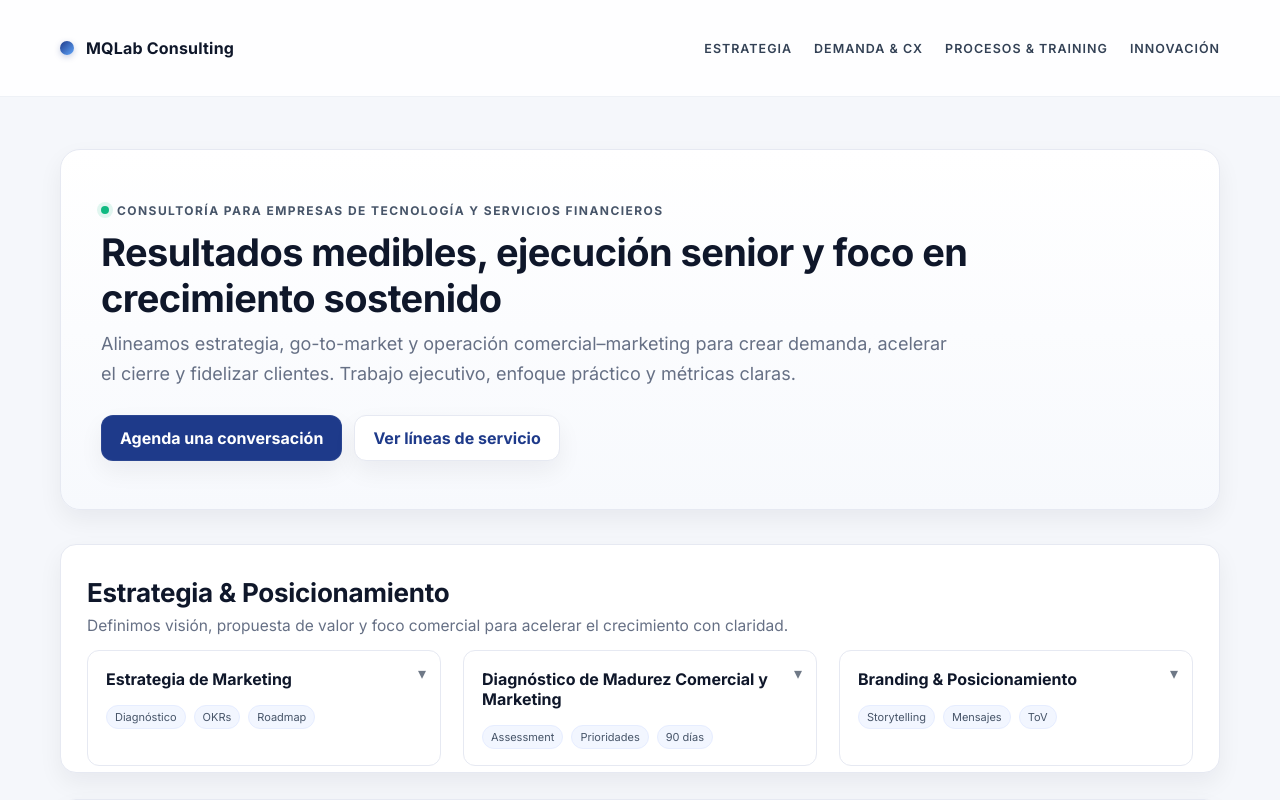
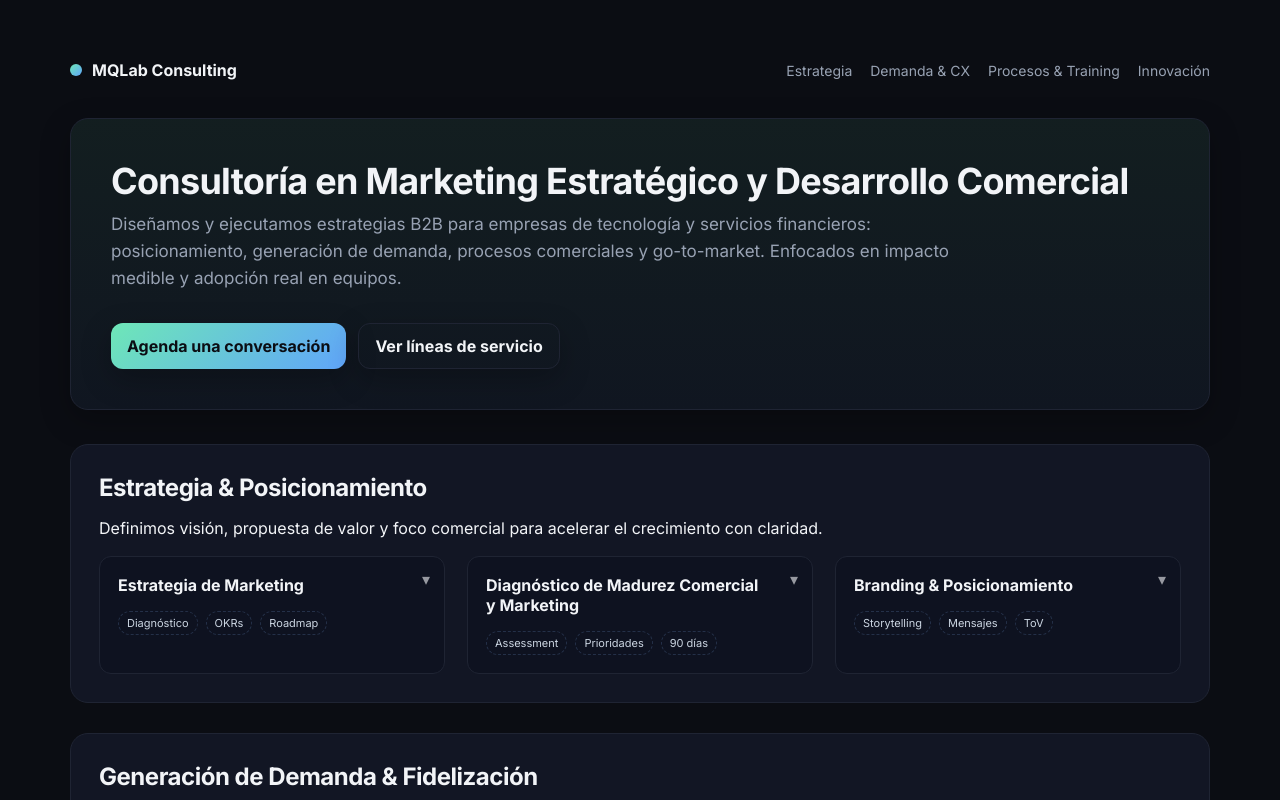
Before and after one commit to efemolin4/www.mqlab.io, a plain HTML site: page index.html in a window 1280 px wide. Shown: the top 800 px of the page. Drawn offline with Linux system fonts and the light colour scheme.

Commit message:
Update index.html

```diff
--- a/index.html
+++ b/index.html
@@ -6,246 +6,175 @@
   <title>MQLab | Servicios de Consultoría</title>
   <meta name="description" content="Consultoría en marketing estratégico y desarrollo comercial para empresas de tecnología y servicios financieros.">
   <link rel="preconnect" href="https://fonts.gstatic.com" crossorigin>
-  <link href="https://fonts.googleapis.com/css2?family=Inter:wght@400;500;600;700&display=swap" rel="stylesheet">
+  <link href="https://fonts.googleapis.com/css2?family=Inter:wght@400;600;700&display=swap" rel="stylesheet">
 
   <style>
     :root{
-      /* Paleta Big4: sobria, corporativa */
-      --bg: #f5f7fb;          /* fondo general muy claro */
-      --surface: #ffffff;     /* superficies blancas */
-      --ink: #0f172a;         /* texto principal (azul muy oscuro) */
-      --muted: #667085;       /* texto secundario */
-      --primary: #1e3a8a;     /* azul corporativo */
-      --primary-600:#21439e;
-      --accent: #10b981;      /* acento menta */
-      --border: #e6e9f2;      /* bordes suaves */
-      --divider:#eef1f6;      /* separadores sutiles */
-      --shadow: 0 10px 24px rgba(2, 14, 38, .06);
-      --radius: 16px;
-      --radius-sm: 12px;
-      --pad: 24px;
-      --gap: 22px;
-      --wrap: 1200px;
+      --bg:#0b0d13;
+      --card:#121624;
+      --muted:#98a2b3;
+      --text:#f2f4f7;
+      --brand:#6ee7b7;
+      --accent:#60a5fa;
+      --border:#1f2433;
+      --shadow:0 10px 30px rgba(0,0,0,.25);
+      --radius:18px;
+      --radius-sm:12px;
+      --pad:24px;
+      --gap:22px;
     }
 
     *{box-sizing:border-box}
     html,body{
-      margin:0; padding:0;
-      background: var(--bg);
-      color: var(--ink);
-      font-family: Inter, system-ui, -apple-system, Segoe UI, Roboto, Arial, sans-serif;
-      -webkit-font-smoothing: antialiased; -moz-osx-font-smoothing: grayscale;
+      margin:0;
+      padding:0;
+      background:var(--bg);
+      color:var(--text);
+      font-family:Inter,system-ui,-apple-system,Segoe UI,Roboto,Arial,sans-serif;
     }
-    a{color:var(--primary); text-decoration:none}
+    a{color:var(--brand);text-decoration:none}
     a:hover{text-decoration:underline}
-    .wrap{max-width:var(--wrap); margin:0 auto; padding:24px 20px}
+    .wrap{max-width:1180px;margin:0 auto;padding:40px 20px}
 
-    /* NAVBAR (Big4: limpio, sticky, fino) */
-    .topbar{
-      position: sticky; top: 0; z-index: 50;
-      backdrop-filter: saturate(180%) blur(6px);
-      background: rgba(255,255,255,.85);
-      border-bottom: 1px solid var(--divider);
+    /* HEADER */
+    header{
+      display:flex;
+      align-items:center;
+      justify-content:space-between;
+      gap:12px;
+      padding:20px 0;
     }
-    header{
-      display:flex; align-items:center; justify-content:space-between;
-      gap:12px; padding:14px 0;
+    .logo{display:flex;align-items:center;gap:10px;font-weight:700}
+    .logo-badge{
+      width:12px;height:12px;border-radius:50%;
+      background:linear-gradient(135deg,var(--brand),var(--accent));
     }
-    .brand{
-      display:flex; align-items:center; gap:12px; font-weight:700; letter-spacing:.2px;
-      color: var(--ink);
-    }
-    .badge{
-      width:14px; height:14px; border-radius:50%;
-      background: linear-gradient(135deg, var(--primary), #60a5fa);
-      box-shadow: 0 2px 6px rgba(30,58,138,.25);
-    }
-    nav{display:flex; gap:22px; align-items:center}
-    nav a{
-      color:#334155; font-weight:600; font-size:12.5px; letter-spacing:.08em; text-transform:uppercase;
-    }
+    nav{display:flex;gap:18px}
+    nav a{color:var(--muted);font-size:14px}
     .menu-toggle{
-      display:none; background:none; border:1px solid var(--border); border-radius:10px;
-      color:var(--ink); font-size:22px; padding:6px 10px; cursor:pointer;
+      display:none;background:none;border:none;color:var(--text);
+      font-size:28px;cursor:pointer;
     }
 
-    /* HERO institucional “report-like” */
+    /* HERO */
     .hero{
-      margin:28px 0 34px;
-      background: linear-gradient(180deg, #ffffff, #f7f9fd);
+      margin:18px 0 34px;
+      background:linear-gradient(180deg,rgba(110,231,183,.08),rgba(96,165,250,.06));
       border:1px solid var(--border);
-      border-radius: calc(var(--radius) + 4px);
-      box-shadow: var(--shadow);
-      padding:48px 40px;
-    }
-    .eyebrow{
-      display:inline-flex; align-items:center; gap:8px;
-      color:#475569; font-size:12px; font-weight:700; letter-spacing:.12em;
-      text-transform: uppercase;
-    }
-    .eyebrow::before{
-      content:""; width:8px; height:8px; border-radius:50%; background:var(--accent);
-      box-shadow:0 0 0 4px rgba(16,185,129,.12);
+      box-shadow:var(--shadow);
+      border-radius:var(--radius);
+      padding:40px;
     }
     .hero h1{
-      margin:12px 0 8px;
-      font-size: clamp(28px, 4.2vw, 38px);
-      letter-spacing:-.015em; line-height:1.2; color: var(--ink);
+      margin:0 0 8px;
+      font-size:clamp(28px,5vw,36px);
+      letter-spacing:-.02em;
     }
-    .lead{
-      margin:0; color:var(--muted);
-      max-width: 860px; line-height:1.65; font-size: clamp(15px, 2.6vw, 18px);
+    .hero p{
+      margin:0;color:var(--muted);max-width:860px;line-height:1.6;
+      font-size:clamp(15px,2.8vw,17px);
     }
-    .cta{
-      display:flex; flex-wrap:wrap; gap:12px; margin-top:26px;
+    .cta{display:flex;flex-wrap:wrap;gap:12px;margin-top:30px}
+    .btn{
+      display:inline-flex;align-items:center;gap:8px;
+      background:linear-gradient(135deg,var(--brand),var(--accent));
+      color:#0b0d13;font-weight:700;border:none;border-radius:12px;
+      padding:12px 16px;box-shadow:var(--shadow);cursor:pointer;
     }
-    .btn{
-      display:inline-flex; align-items:center; gap:10px;
-      border-radius: 12px; padding:12px 18px; font-weight:700; cursor:pointer;
-      transition: transform .06s ease, box-shadow .2s ease, background .2s ease, color .2s ease;
-      box-shadow: var(--shadow);
+    .btn.secondary{background:transparent;color:var(--text);border:1px solid var(--border)}
+
+    /* SECCIONES */
+    .linea{
+      grid-column:span 12;background:var(--card);
+      border:1px solid var(--border);border-radius:var(--radius);
+      padding:28px;margin-bottom:30px;
     }
-    .btn:active{ transform: translateY(1px); }
-    .btn.primary{
-      background: var(--primary); color:#fff; border:1px solid rgba(255,255,255,.06);
+    .linea h2{margin:0 0 8px;font-size:clamp(22px,3vw,24px);letter-spacing:-.02em}
+    .subs{display:grid;grid-template-columns:repeat(12,1fr);gap:var(--gap);margin-top:18px}
+    .item{
+      grid-column:span 12;background:#0e1220;border:1px solid var(--border);
+      border-radius:var(--radius-sm);padding:18px;position:relative;
+      padding-right:42px;cursor:pointer;
     }
-    .btn.primary:hover{ background: var(--primary-600); text-decoration:none }
-    .btn.secondary{
-      background:#fff; color: var(--primary); border:1px solid var(--border);
+    .item h3{margin:0 0 6px;font-size:16px}
+    .item p{margin:0;color:var(--muted);line-height:1.55}
+
+    .meta{display:flex;gap:8px;margin-top:10px;flex-wrap:wrap}
+    .pill{font-size:11px;color:#cbd5e1;border:1px dashed #243048;border-radius:999px;padding:4px 8px}
+
+    footer{margin:40px 0 10px;color:var(--muted);font-size:13px;text-align:center}
+
+    /* --- Toggle de bajadas en subservicios --- */
+    .item .desc{
+      max-height:0;overflow:hidden;opacity:0;
+      transition:max-height .35s ease, opacity .25s ease;
+      will-change:max-height;
     }
-    .btn.secondary:hover{ background:#f8fafc; text-decoration:none }
+    .item.open .desc{opacity:1}
+    .item::after{
+      content:"▾";position:absolute;right:14px;top:14px;font-size:16px;
+      line-height:1;opacity:.6;transition:transform .25s ease;
+    }
+    .item.open::after{transform:rotate(180deg)}
+    .item:focus{outline:2px dashed #2c364d;outline-offset:3px}
 
-    /* SECCIONES / TARJETAS */
-    .section{
-      background: var(--surface);
-      border:1px solid var(--border);
-      border-radius: var(--radius);
-      padding: 26px 26px 6px;
-      box-shadow: var(--shadow);
-      margin-bottom: 26px;
-    }
-    .section h2{
-      margin: 6px 0 6px;
-      font-size: clamp(22px, 2.6vw, 26px);
-      letter-spacing: -.01em;
-      color: var(--ink);
-    }
-    .section .subtitle{
-      margin: 0 0 8px; color: var(--muted);
-      font-size: 15.5px; line-height: 1.6;
-    }
-    .subs{display:grid; grid-template-columns: repeat(12, 1fr); gap: var(--gap); margin-top: 12px;}
-
-    .item{
-      grid-column: span 12;
-      background: #fff;
-      border:1px solid var(--border);
-      border-radius: var(--radius-sm);
-      padding: 18px 42px 16px 18px;
-      position: relative; cursor: pointer;
-      transition: box-shadow .2s ease, border-color .2s ease, transform .04s ease;
-    }
-    .item:hover{
-      box-shadow: 0 14px 30px rgba(2, 14, 38, .07);
-      border-color: #dde3ef;
-    }
-    .item:active{ transform: translateY(1px) }
-    .item h3{ margin:0 0 6px; font-size: 16px; color: var(--ink) }
-    .item p{ margin:0; color: var(--muted); line-height: 1.6 }
-
-    .meta{display:flex; gap:8px; margin-top:10px; flex-wrap: wrap}
-    .pill{
-      font-size: 11px; color:#475569; background:#f2f6ff;
-      border:1px solid #e6edff; border-radius: 999px; padding: 4px 8px;
-    }
-
-    /* Despliegue de bajada (accesible) */
-    .item .desc{
-      max-height: 0; overflow: hidden; opacity: 0;
-      transition: max-height .35s ease, opacity .25s ease;
-      will-change: max-height;
-    }
-    .item.open .desc{ opacity: 1 }
-    .item::after{
-      content: "▾";
-      position: absolute; right: 14px; top: 14px; font-size: 16px; line-height: 1;
-      color: #334155; opacity: .7; transition: transform .25s ease;
-    }
-    .item.open::after{ transform: rotate(180deg) }
-    .item:focus{ outline: 2px dashed #c7d2fe; outline-offset: 3px }
-
-    /* FOOTER */
-    footer{
-      color:#55607a; font-size: 13px; text-align:center; padding: 28px 0 24px;
-    }
-    footer .sep{ color:#c9cfdb; margin: 0 8px }
-
-    /* GRID Breakpoints */
-    @media (min-width: 720px){ .item{ grid-column: span 6 } }
-    @media (min-width: 1024px){ .item{ grid-column: span 4 } }
-
-    /* MOBILE NAV */
-    @media (max-width: 720px){
-      .menu-toggle{ display:block }
-      nav{
-        display:none; flex-direction:column; gap:14px; background:#fff;
-        border:1px solid var(--border); border-radius:12px; padding:14px;
-        position:absolute; right:20px; top:60px; width:min(86vw, 340px);
-        box-shadow: var(--shadow);
-      }
-      nav.open{ display:flex }
-      .cta .btn{ width:100%; justify-content:center }
-      .wrap{ padding: 20px 16px }
-      .hero{ padding: 34px 22px }
+    /* TABLET */
+    @media (min-width:720px){ .item{grid-column:span 6} }
+    /* DESKTOP */
+    @media (min-width:1024px){ .item{grid-column:span 4} }
+    /* MOBILE */
+    @media (max-width:480px){
+      header{flex-direction:row;}
+      nav{display:none;flex-direction:column;gap:14px;background:var(--card);padding:20px;border-radius:var(--radius-sm);}
+      nav.open{display:flex;}
+      .menu-toggle{display:block;}
+      .cta .btn{width:100%;justify-content:center;}
+      .wrap{padding:20px 14px;}
+      .hero{padding:28px;}
     }
   </style>
 </head>
 <body>
-  <div class="topbar">
   <div class="wrap">
     <header>
-        <div class="brand">
-          <span class="badge" aria-hidden="true"></span>
+      <div class="logo">
+        <span class="logo-badge" aria-hidden="true"></span>
         <span>MQLab Consulting</span>
       </div>
       <button class="menu-toggle" aria-label="Abrir menú">☰</button>
-        <nav aria-label="Navegación principal">
+      <nav>
         <a href="#estrategia">Estrategia</a>
         <a href="#demanda">Demanda & CX</a>
         <a href="#procesos">Procesos & Training</a>
         <a href="#innovacion">Innovación</a>
       </nav>
     </header>
-    </div>
-  </div>
 
-  <main class="wrap">
     <section class="hero">
-      <span class="eyebrow">Consultoría para empresas de tecnología y servicios financieros</span>
-      <h1>Resultados medibles, ejecución senior y foco en crecimiento sostenido</h1>
-      <p class="lead">Alineamos estrategia, go-to-market y operación comercial–marketing para crear demanda, acelerar el cierre y fidelizar clientes. Trabajo ejecutivo, enfoque práctico y métricas claras.</p>
+      <h1>Consultoría en Marketing Estratégico y Desarrollo Comercial</h1>
+      <p>Diseñamos y ejecutamos estrategias B2B para empresas de tecnología y servicios financieros: posicionamiento, generación de demanda, procesos comerciales y go-to-market. Enfocados en impacto medible y adopción real en equipos.</p>
       <div class="cta">
-        <a class="btn primary" href="mailto:felipe.molina.catalan@gmail.com?subject=Consulta%20Servicios%20MQLab">Agenda una conversación</a>
+        <a class="btn" href="mailto:felipe.molina.catalan@gmail.com?subject=Consulta%20Servicios%20MQLab">Agenda una conversación</a>
         <a class="btn secondary" href="#estrategia">Ver líneas de servicio</a>
       </div>
     </section>
 
-    <!-- Sección 1 -->
-    <section id="estrategia" class="section">
+    <!-- LÍNEA 1 -->
+    <section id="estrategia" class="linea">
       <h2>Estrategia & Posicionamiento</h2>
-      <p class="subtitle">Definimos visión, propuesta de valor y foco comercial para acelerar el crecimiento con claridad.</p>
+      <p class="muted">Definimos visión, propuesta de valor y foco comercial para acelerar el crecimiento con claridad.</p>
       <div class="subs">
-        <article class="item" tabindex="0" role="button" aria-expanded="false">
+        <article class="item">
           <h3>Estrategia de Marketing</h3>
           <p class="desc">Roadmap integral B2B: segmentación, propuesta de valor, embudos, OKRs y plan de canales.</p>
           <div class="meta"><span class="pill">Diagnóstico</span><span class="pill">OKRs</span><span class="pill">Roadmap</span></div>
         </article>
-        <article class="item" tabindex="0" role="button" aria-expanded="false">
+        <article class="item">
           <h3>Diagnóstico de Madurez Comercial y Marketing</h3>
           <p class="desc">Auditoría de marketing, prospección y posicionamiento para priorizar iniciativas de alto impacto.</p>
           <div class="meta"><span class="pill">Assessment</span><span class="pill">Prioridades</span><span class="pill">90 días</span></div>
         </article>
-        <article class="item" tabindex="0" role="button" aria-expanded="false">
+        <article class="item">
           <h3>Branding & Posicionamiento</h3>
           <p class="desc">Narrativa, mensajes clave y diferenciadores para servicios TI, QA, medios de pago y productos digitales.</p>
           <div class="meta"><span class="pill">Storytelling</span><span class="pill">Mensajes</span><span class="pill">ToV</span></div>
@@ -253,32 +182,32 @@
       </div>
     </section>
 
-    <!-- Sección 2 -->
-    <section id="demanda" class="section">
+    <!-- LÍNEA 2 -->
+    <section id="demanda" class="linea">
       <h2>Generación de Demanda & Fidelización</h2>
-      <p class="subtitle">Implementamos prospección, contenido y performance digital para generar pipeline y retención.</p>
+      <p class="muted">Implementamos prospección, contenido y performance digital para generar pipeline y retención.</p>
       <div class="subs">
-        <article class="item" tabindex="0" role="button" aria-expanded="false">
+        <article class="item">
           <h3>Estrategia de Prospección (Outbound, ABM, SDR)</h3>
           <p class="desc">ICP, listas, mensajes, cadencias y automatización en CRM para apertura de oportunidades reales.</p>
           <div class="meta"><span class="pill">ABM</span><span class="pill">SDR</span><span class="pill">HubSpot</span></div>
         </article>
-        <article class="item" tabindex="0" role="button" aria-expanded="false">
+        <article class="item">
           <h3>Material de Apoyo a la Venta</h3>
           <p class="desc">Casos de éxito, fichas, one-pagers y presentaciones alineadas al proceso del comprador.</p>
           <div class="meta"><span class="pill">Sales Enablement</span><span class="pill">One-Pager</span></div>
         </article>
-        <article class="item" tabindex="0" role="button" aria-expanded="false">
+        <article class="item">
           <h3>Contenido Corporativo</h3>
           <p class="desc">Web, blog, newsletters y brochures técnicos/comerciales para posicionamiento y conversión.</p>
           <div class="meta"><span class="pill">SEO</span><span class="pill">Thought Leadership</span></div>
         </article>
-        <article class="item" tabindex="0" role="button" aria-expanded="false">
+        <article class="item">
           <h3>Fidelización & Satisfacción (CX)</h3>
           <p class="desc">Encuestas NPS/CSAT, customer success y experiencias de postventa que fortalecen relaciones.</p>
           <div class="meta"><span class="pill">NPS</span><span class="pill">CSAT</span></div>
         </article>
-        <article class="item" tabindex="0" role="button" aria-expanded="false">
+        <article class="item">
           <h3>Performance de Canales Digitales</h3>
           <p class="desc">Optimización de campañas, dashboards y automatización de marketing basada en datos.</p>
           <div class="meta"><span class="pill">Ads</span><span class="pill">Automation</span><span class="pill">KPIs</span></div>
@@ -286,27 +215,27 @@
       </div>
     </section>
 
-    <!-- Sección 3 -->
-    <section id="procesos" class="section">
+    <!-- LÍNEA 3 -->
+    <section id="procesos" class="linea">
       <h2>Procesos & Capacitación</h2>
-      <p class="subtitle">Ordenamos la operación comercial–marketing y elevamos capacidades del equipo.</p>
+      <p class="muted">Ordenamos la operación comercial–marketing y elevamos capacidades del equipo.</p>
       <div class="subs">
-        <article class="item" tabindex="0" role="button" aria-expanded="false">
+        <article class="item">
           <h3>Arquitectura de Procesos (CRM / Journey)</h3>
           <p class="desc">Flujos desde lead a fidelización: etapas, SLAs, handoffs y reporting.</p>
           <div class="meta"><span class="pill">Playbooks</span><span class="pill">SLA</span></div>
         </article>
-        <article class="item" tabindex="0" role="button" aria-expanded="false">
+        <article class="item">
           <h3>Dirección Comercial & Forecast</h3>
           <p class="desc">Acompañamiento ejecutivo en pipeline, forecast, gobierno de datos y cadencias.</p>
           <div class="meta"><span class="pill">Pipeline</span><span class="pill">Forecast</span></div>
         </article>
-        <article class="item" tabindex="0" role="button" aria-expanded="false">
+        <article class="item">
           <h3>Reuniones Efectivas</h3>
           <p class="desc">Discovery, control de agenda, cierre de acuerdos y seguimiento.</p>
           <div class="meta"><span class="pill">Discovery</span><span class="pill">MEDDIC</span></div>
         </article>
-        <article class="item" tabindex="0" role="button" aria-expanded="false">
+        <article class="item">
           <h3>Entrenamientos & Talleres</h3>
           <p class="desc">Prospección, storytelling, CX y marketing data-driven con aplicación real.</p>
           <div class="meta"><span class="pill">Workshops</span><span class="pill">On-the-job</span></div>
@@ -314,42 +243,41 @@
       </div>
     </section>
 
-    <!-- Sección 4 -->
-    <section id="innovacion" class="section">
+    <!-- LÍNEA 4 -->
+    <section id="innovacion" class="linea">
       <h2>Innovación & Ecosistema</h2>
-      <p class="subtitle">Impulsamos nuevos negocios y relacionamiento de alto valor en el ecosistema.</p>
+      <p class="muted">Impulsamos nuevos negocios y relacionamiento de alto valor en el ecosistema.</p>
       <div class="subs">
-        <article class="item" tabindex="0" role="button" aria-expanded="false">
+        <article class="item">
           <h3>Creación de Productos Digitales</h3>
           <p class="desc">Ideación y validación de MVPs, onboarding y métricas de adopción.</p>
           <div class="meta"><span class="pill">MVP</span><span class="pill">Onboarding</span><span class="pill">Adopción</span></div>
         </article>
-        <article class="item" tabindex="0" role="button" aria-expanded="false">
+        <article class="item">
           <h3>Go-To-Market (GTM) Tech</h3>
           <p class="desc">Estrategia de lanzamiento, pricing, mensajes clave y milestones.</p>
           <div class="meta"><span class="pill">GTM</span><span class="pill">Pricing</span><span class="pill">Milestones</span></div>
         </article>
-        <article class="item" tabindex="0" role="button" aria-expanded="false">
+        <article class="item">
           <h3>Alianzas & Vinculación</h3>
           <p class="desc">Partners, universidades, medios y ecosistemas de innovación.</p>
           <div class="meta"><span class="pill">PR</span><span class="pill">Partners</span><span class="pill">Ecosistema</span></div>
         </article>
-        <article class="item" tabindex="0" role="button" aria-expanded="false">
+        <article class="item">
           <h3>Automatización & MarTech</h3>
           <p class="desc">Implementación de HubSpot, CRM, automatización de campañas y gobierno de datos.</p>
           <div class="meta"><span class="pill">HubSpot</span><span class="pill">Automation</span><span class="pill">Escalabilidad</span></div>
         </article>
       </div>
     </section>
-  </main>
 
+    <!-- FOOTER -->
     <footer>
-    © <span id="y"></span> MQLab Consulting <span class="sep">·</span> Santiago, Chile
-    <span class="sep">·</span>
-    <a href="mailto:felipe.molina.catalan@gmail.com">Contacto</a>
-    <span class="sep">·</span>
+      © <span id="y"></span> MQLab Consulting — Santiago, Chile ·
+      <a href="mailto:felipe.molina.catalan@gmail.com">Contacto</a> ·
       <a href="https://www.linkedin.com/in/felipemolinacatalan" target="_blank" rel="noopener">LinkedIn</a>
     </footer>
+  </div>
 
   <script>
     // Año dinámico
@@ -358,38 +286,53 @@
     // Menú responsive
     const menuBtn = document.querySelector('.menu-toggle');
     const navMenu = document.querySelector('nav');
-    if (menuBtn && navMenu) menuBtn.addEventListener('click', () => navMenu.classList.toggle('open'));
+    if (menuBtn && navMenu) {
+      menuBtn.addEventListener('click', () => navMenu.classList.toggle('open'));
+    }
 
-    // Toggle de bajadas (accesible)
-    const cards = document.querySelectorAll('.item');
-    cards.forEach(card => {
+    // Toggle de bajadas en cada subservicio
+    const items = document.querySelectorAll('.item');
+    items.forEach(card => {
+      // Asegurar accesibilidad
+      card.setAttribute('tabindex','0');
+      card.setAttribute('role','button');
+      card.setAttribute('aria-expanded','false');
+
+      // Primer párrafo como .desc (por si faltó en HTML)
       const desc = card.querySelector('.desc') || card.querySelector('p');
       if (!desc) return;
-      // estado inicial
+      desc.classList.add('desc');
       desc.style.maxHeight = '0px';
+
       const toggle = () => {
         const isOpen = card.classList.toggle('open');
         card.setAttribute('aria-expanded', isOpen ? 'true' : 'false');
-        desc.style.maxHeight = isOpen ? (desc.scrollHeight + 'px') : '0px';
+        if (isOpen) {
+          desc.style.maxHeight = desc.scrollHeight + 'px';
+        } else {
+          desc.style.maxHeight = '0px';
+        }
       };
+
       card.addEventListener('click', e => {
         if (e.target.closest('a')) return; // no interferir con enlaces
         toggle();
       });
       card.addEventListener('keydown', e => {
-        if (e.key === 'Enter' || e.key === ' ') { e.preventDefault(); toggle(); }
+        if (e.key === 'Enter' || e.key === ' ') {
+          e.preventDefault();
+          toggle();
+        }
       });
     });
 
-    // (Opcional) Solo una tarjeta abierta por sección:
-    // Descomenta para activarlo.
+    // (Opcional) Solo uno abierto a la vez:
+    // Descomenta para que al abrir uno, cierre los demás.
     /*
-    document.querySelectorAll('.section .subs').forEach(group => {
-      group.addEventListener('click', e => {
-        const current = e.target.closest('.item');
-        if (!current) return;
-        group.querySelectorAll('.item.open').forEach(other => {
-          if (other !== current) {
+    items.forEach(card => {
+      card.addEventListener('click', () => {
+        items.forEach(other => {
+          if (other !== card && other.classList.contains('open')) {
             const d = other.querySelector('.desc');
             other.classList.remove('open');
             other.setAttribute('aria-expanded','false');
```
Lines whose indentation alone changed are shown as unchanged.
